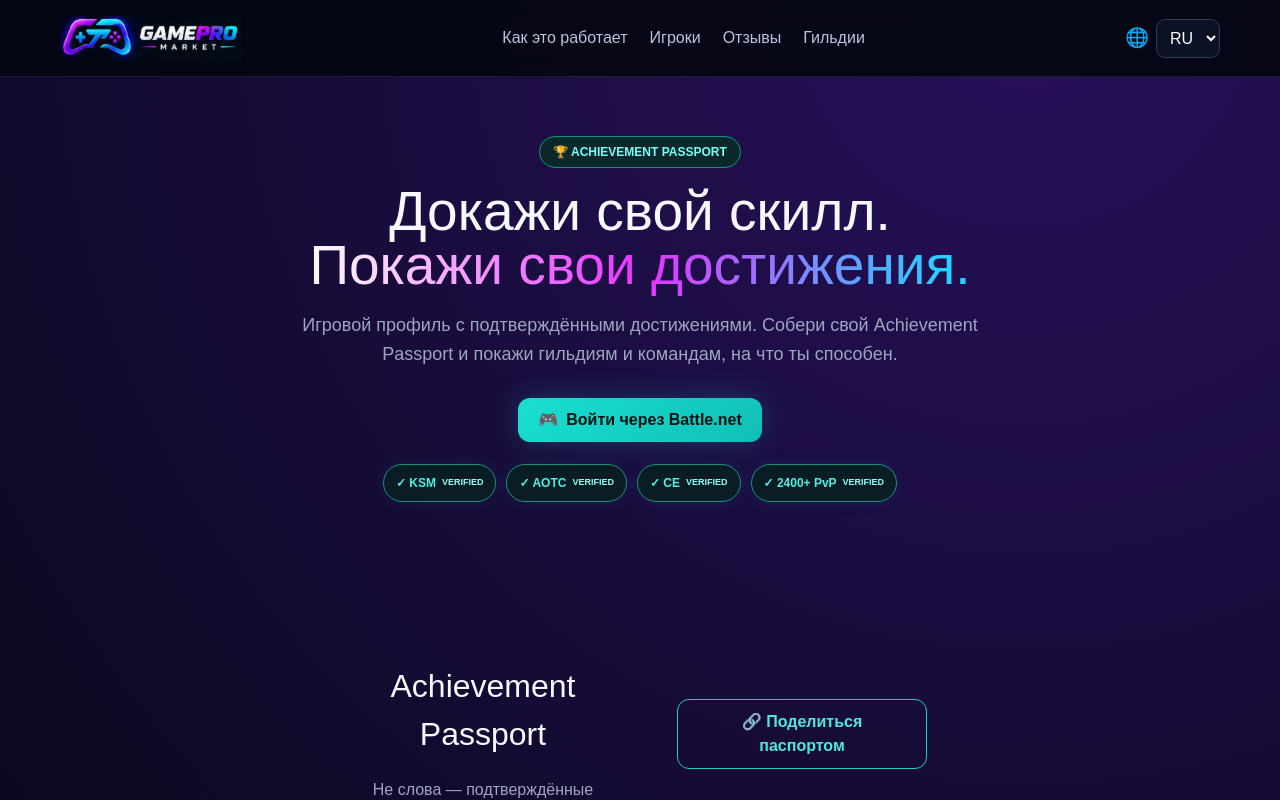
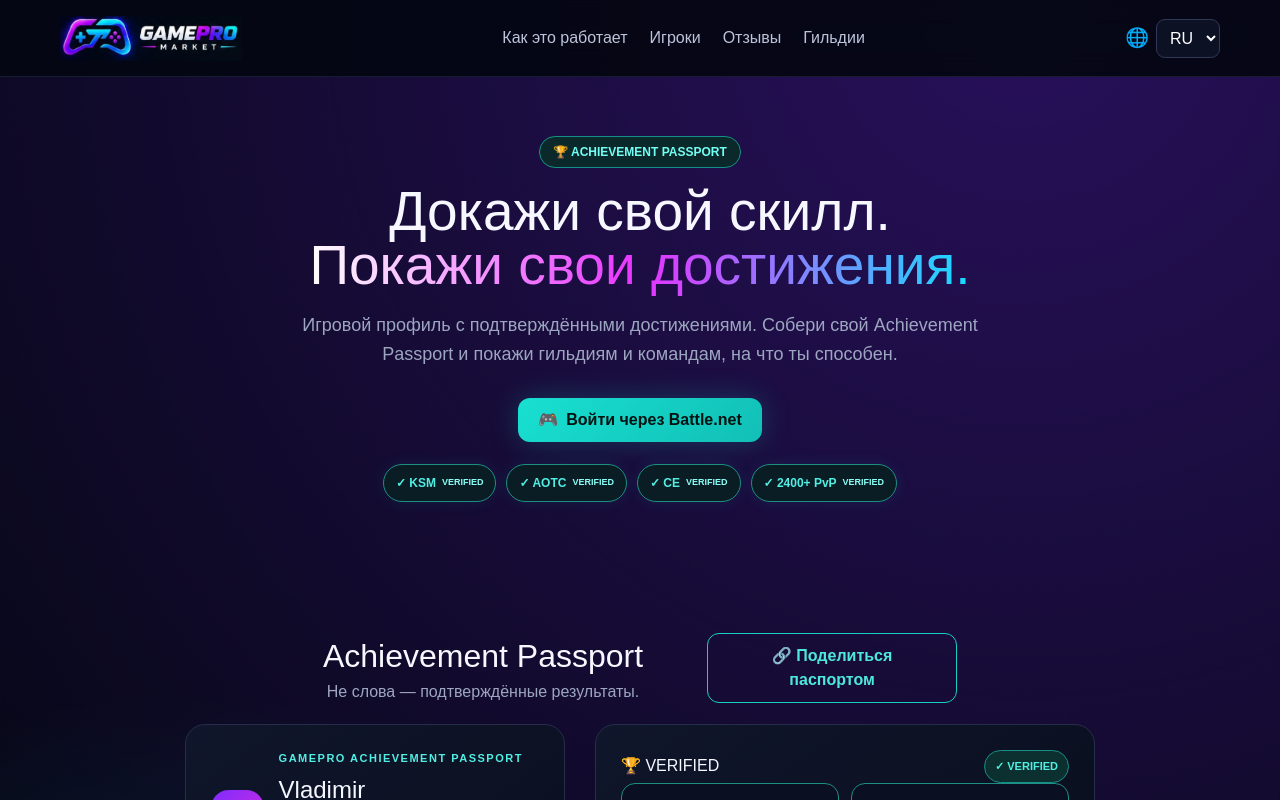
Before and after one commit to vesttrading/gamepro-market, a Next.js app: page / in a window 1280 px wide. Shown: the top 800 px of the page. Built offline with nearby package versions, Linux system fonts and the light colour scheme; no server answers.

Commit message:
Remove game section styling from globals.css
Removed styles for game sections layout and appearance.

```diff
--- a/app/globals.css
+++ b/app/globals.css
@@ -276,30 +276,3 @@ main h2 + p + div > div {
     min-width: 250px !important;
     max-width: 200px !important;
 }
-/* 1. Выстраиваем игры (WoW, Dota 2, CS2) в одну горизонтальную строку */
-main section:has(> div > h2),
-main h2:has(+ p) {
-    display: flex !important;
-    flex-direction: row !important;
-    justify-content: center !important;
-    align-items: flex-start !important;
-    flex-wrap: wrap !important;
-    gap: 30px !important; /* Расстояние между играми в ряду */
-    padding-top: 20px !important;
-    padding-bottom: 20px !important;
-}
-
-/* 2. Уменьшаем размер и отступы внутри каждого блока игры */
-main section:has(> div > h2) > div,
-div:has(> h2 + p) {
-    flex: 1 !important;
-    max-width: 260px !important; /* Ограничиваем ширину, чтобы они стали компактными */
-    min-width: 200px !important;
-    padding: 10px !important; /* Уменьшаем внутренние отступы */
-}
-
-/* 3. Делаем шрифты заголовков игр чуть аккуратнее и меньше */
-main section:has(> div > h2) h2 {
-    font-size: 1.2rem !important; /* Уменьшаем размер названия игры */
-    margin-bottom: 8px !important;
-}
```
